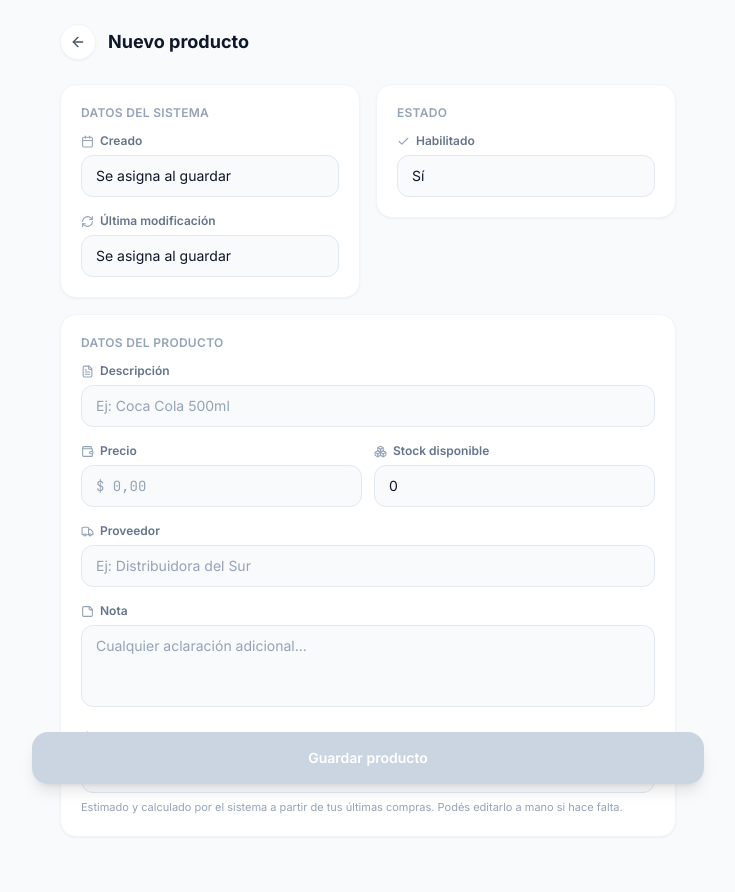
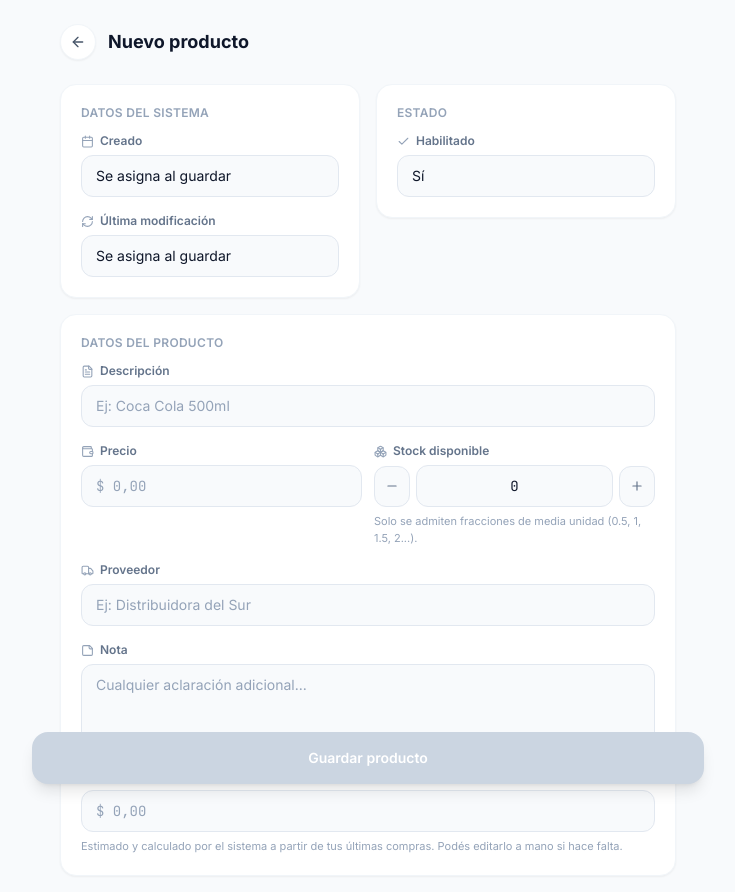
Before and after one commit to caroescalante/distribuidora_dismarco, a Next.js app: page /productos/nuevo in a window 1280 px wide. Shown: the top 892 px of the page, without its empty margins (272-1007 px from the left). Built offline with nearby package versions, Linux system fonts and the light colour scheme.

Commit message:
Cambio en DataType para Productos.stock_disponible

```diff
--- a/app/api/productos/[id]/route.ts
+++ b/app/api/productos/[id]/route.ts
@@ -3,6 +3,16 @@ import { prisma } from "@/lib/prisma";
 
 function round2(n: number) {
   return Math.round(n * 100) / 100;
+}
+
+// Redondea al medio más cercano (0, 0.5, 1, 1.5, 2, ...)
+function roundToHalf(n: number) {
+  return Math.round(n * 2) / 2;
+}
+
+// true solo si n es un múltiplo exacto de 0.5 (1, 1.5, 2, 2.5, etc)
+function esMultiploDeMedio(n: number) {
+  return Number.isFinite(n) && Math.abs(Math.round(n * 2) - n * 2) < 1e-9;
 }
 
 export async function PATCH(
@@ -33,9 +43,14 @@ export async function PATCH(
     if (
       stock_disponible !== null &&
       stock_disponible !== undefined &&
-      (!Number.isInteger(stock_disponible) || stock_disponible < 0)
+      (typeof stock_disponible !== "number" ||
+        stock_disponible < 0 ||
+        !esMultiploDeMedio(stock_disponible))
     ) {
-      return NextResponse.json({ error: "stock_disponible inválido" }, { status: 400 });
+      return NextResponse.json(
+        { error: "stock_disponible inválido (debe ser un múltiplo de 0.5)" },
+        { status: 400 }
+      );
     }
     if (
       precio_costo !== null &&
@@ -54,7 +69,10 @@ export async function PATCH(
         descripcion: descripcion.trim(),
         precio: round2(precio),
         nota: nota?.trim() ? nota.trim() : null,
-        stock_disponible: stock_disponible ?? 0,
+        stock_disponible:
+          stock_disponible !== null && stock_disponible !== undefined
+            ? roundToHalf(stock_disponible)
+            : 0,
         proveedor: proveedor?.trim() ? proveedor.trim() : null,
         precio_costo:
           precio_costo !== null && precio_costo !== undefined ? round2(precio_costo) : null,
--- a/app/api/productos/route.ts
+++ b/app/api/productos/route.ts
@@ -3,6 +3,16 @@ import { prisma } from "@/lib/prisma";
 
 function round2(n: number) {
   return Math.round(n * 100) / 100;
+}
+
+// Redondea al medio más cercano (0, 0.5, 1, 1.5, 2, ...)
+function roundToHalf(n: number) {
+  return Math.round(n * 2) / 2;
+}
+
+// true solo si n es un múltiplo exacto de 0.5 (1, 1.5, 2, 2.5, etc)
+function esMultiploDeMedio(n: number) {
+  return Number.isFinite(n) && Math.abs(Math.round(n * 2) - n * 2) < 1e-9;
 }
 
 export async function POST(req: NextRequest) {
@@ -20,9 +30,14 @@ export async function POST(req: NextRequest) {
     if (
       stock_disponible !== null &&
       stock_disponible !== undefined &&
-      (!Number.isInteger(stock_disponible) || stock_disponible < 0)
+      (typeof stock_disponible !== "number" ||
+        stock_disponible < 0 ||
+        !esMultiploDeMedio(stock_disponible))
     ) {
-      return NextResponse.json({ error: "stock_disponible inválido" }, { status: 400 });
+      return NextResponse.json(
+        { error: "stock_disponible inválido (debe ser un múltiplo de 0.5)" },
+        { status: 400 }
+      );
     }
     if (
       precio_costo !== null &&
@@ -40,7 +55,10 @@ export async function POST(req: NextRequest) {
         descripcion: descripcion.trim(),
         precio: round2(precio),
         nota: nota?.trim() ? nota.trim() : null,
-        stock_disponible: stock_disponible ?? 0,
+        stock_disponible:
+          stock_disponible !== null && stock_disponible !== undefined
+            ? roundToHalf(stock_disponible)
+            : 0,
         proveedor: proveedor?.trim() ? proveedor.trim() : null,
         precio_costo:
           precio_costo !== null && precio_costo !== undefined ? round2(precio_costo) : null,
--- a/components/ProductoForm.tsx
+++ b/components/ProductoForm.tsx
@@ -14,6 +14,8 @@ import {
   Sparkles,
   Check,
   Loader2,
+  Minus,
+  Plus,
   LucideIcon
 } from "lucide-react";
 
@@ -31,6 +33,17 @@ function digitsToNumber(digits: string) {
 }
 function numberToDigits(n: number) {
   return String(Math.round(n * 100));
+}
+
+// Redondea al medio más cercano: 1.4 -> 1.5, 1.2 -> 1, 1.6 -> 1.5, etc.
+function roundToHalf(n: number) {
+  if (!Number.isFinite(n)) return 0;
+  return Math.round(n * 2) / 2;
+}
+
+function formatearStock(n: number) {
+  // Muestra "1" en vez de "1.0" y "1.5" cuando corresponde
+  return Number.isInteger(n) ? String(n) : n.toFixed(1);
 }
 
 function formatearFechaHora(iso: string) {
@@ -102,7 +115,7 @@ export function ProductoForm({ producto }: Props) {
   );
   const [nota, setNota] = useState(producto?.nota ?? "");
   const [stockDisponible, setStockDisponible] = useState(
-    producto?.stockDisponible != null ? String(producto.stockDisponible) : "0"
+    producto?.stockDisponible != null ? formatearStock(producto.stockDisponible) : "0"
   );
   const [proveedor, setProveedor] = useState(producto?.proveedor ?? "");
   const [habilitado, setHabilitado] = useState<"si" | "no">(producto?.habilitado ?? "si");
@@ -115,12 +128,31 @@ export function ProductoForm({ producto }: Props) {
 
   const isValid = descripcion.trim() !== "" && precioDigits !== "" && precio > 0;
 
+  function ajustarStock(delta: number) {
+    setStockDisponible((prev) => {
+      const actual = roundToHalf(parseFloat(prev || "0"));
+      const siguiente = Math.max(0, actual + delta);
+      return formatearStock(siguiente);
+    });
+  }
+
+  function normalizarStock() {
+    setStockDisponible((prev) => {
+      const n = roundToHalf(Math.max(0, parseFloat(prev || "0")));
+      return formatearStock(n);
+    });
+  }
+
   async function handleSubmit(e: React.FormEvent) {
     e.preventDefault();
     if (!isValid || submitting) return;
 
     setSubmitting(true);
     setError(null);
+
+    // Nos aseguramos de mandar siempre un múltiplo de 0.5, sin importar
+    // si el usuario llegó a disparar el blur del input o no.
+    const stockFinal = roundToHalf(Math.max(0, parseFloat(stockDisponible || "0")));
 
     try {
       const url = esEdicion ? `/api/productos/${producto!.id}` : "/api/productos";
@@ -134,7 +166,7 @@ export function ProductoForm({ producto }: Props) {
           precio,
           precio_costo: precioCosto,
           nota: nota.trim() ? nota.trim() : null,
-          stock_disponible: parseInt(stockDisponible || "0", 10),
+          stock_disponible: stockFinal,
           proveedor: proveedor.trim() ? proveedor.trim() : null,
           habilitado,
         }),
@@ -246,14 +278,43 @@ export function ProductoForm({ producto }: Props) {
                 </div>
                 <div>
                   <FieldLabel icon={Boxes}>Stock disponible</FieldLabel>
-                  <input
-                    type="number"
-                    inputMode="numeric"
-                    value={stockDisponible}
-                    onChange={(e) => setStockDisponible(e.target.value.replace(/[^\d]/g, ""))}
-                    placeholder="0"
-                    className={inputBase}
-                  />
+                  <div className="flex items-center gap-1.5">
+                    <button
+                      type="button"
+                      onClick={() => ajustarStock(-0.5)}
+                      className="w-9 h-[41px] shrink-0 rounded-xl border border-slate-200 bg-slate-50 flex items-center justify-center text-slate-500 hover:bg-slate-100 active:scale-95 transition"
+                      aria-label="Restar media unidad"
+                    >
+                      <Minus size={14} />
+                    </button>
+                    <input
+                      type="text"
+                      inputMode="decimal"
+                      value={stockDisponible}
+                      onChange={(e) => {
+                        // Permite dígitos y un único punto decimal mientras tipea
+                        const v = e.target.value.replace(/[^\d.]/g, "");
+                        const partes = v.split(".");
+                        const limpio =
+                          partes.length > 2 ? `${partes[0]}.${partes.slice(1).join("")}` : v;
+                        setStockDisponible(limpio);
+                      }}
+                      onBlur={normalizarStock}
+                      placeholder="0"
+                      className={`${inputBase} text-center font-mono`}
+                    />
+                    <button
+                      type="button"
+                      onClick={() => ajustarStock(0.5)}
+                      className="w-9 h-[41px] shrink-0 rounded-xl border border-slate-200 bg-slate-50 flex items-center justify-center text-slate-500 hover:bg-slate-100 active:scale-95 transition"
+                      aria-label="Sumar media unidad"
+                    >
+                      <Plus size={14} />
+                    </button>
+                  </div>
+                  <p className="text-[11px] text-slate-400 mt-1.5">
+                    Solo se admiten fracciones de media unidad (0.5, 1, 1.5, 2...).
+                  </p>
                 </div>
               </div>
 
```
Also changed, not shown: 1 other file (tests, documents, lock files or other folders).
